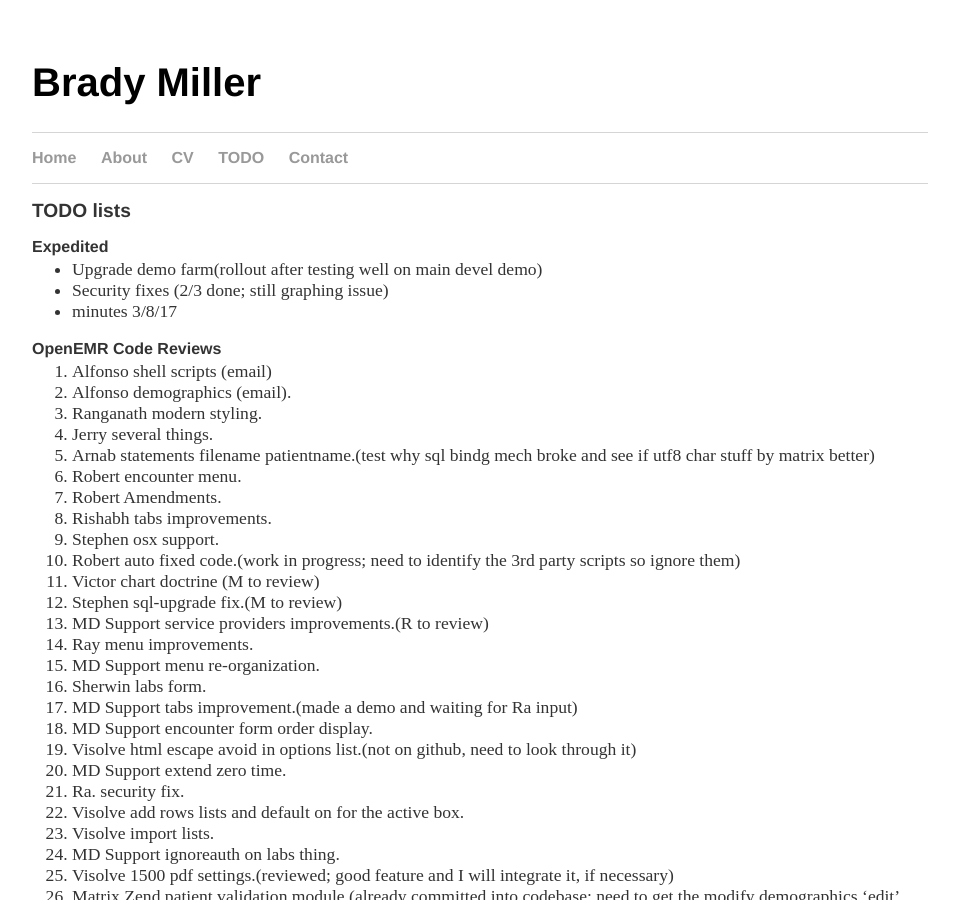
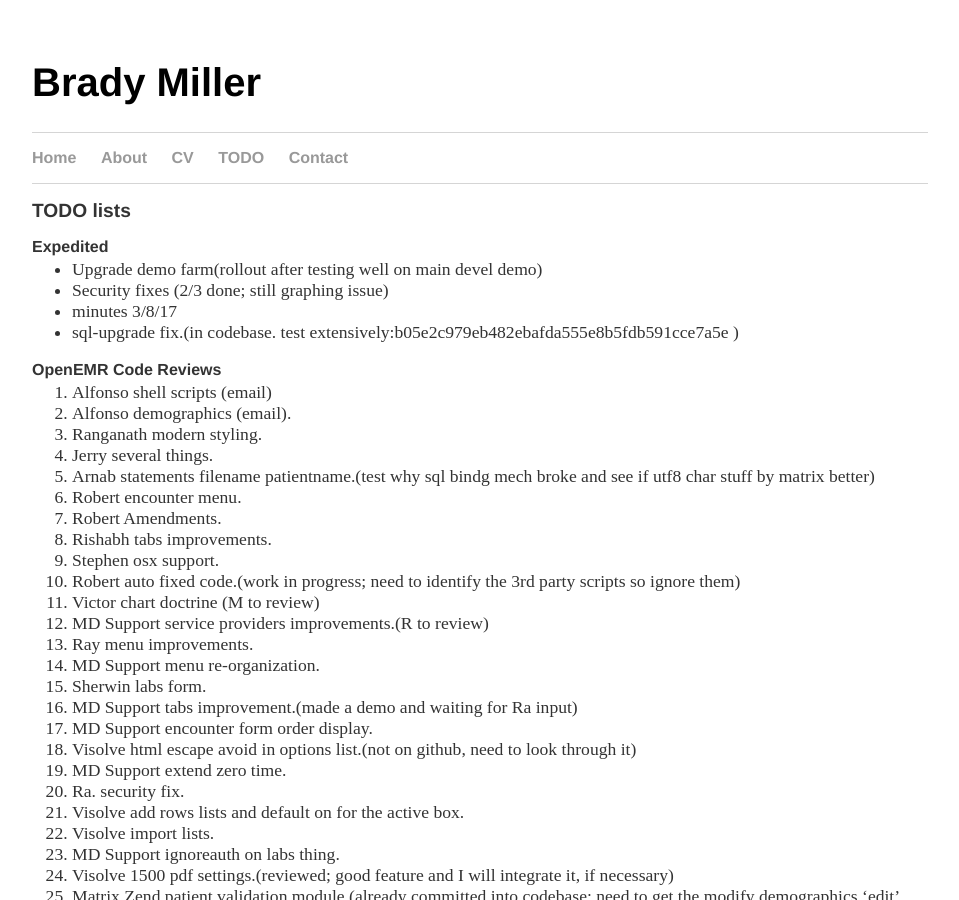
Before and after one commit to bradymiller/bradymiller.github.io, a Jekyll site: the page built from todo/index.md, in a window 1280 px wide and 900 px high. Shown: the whole window, without its empty margins (160-1119 px from the left). Built offline with Jekyll 4.4.1, drawn with Linux system fonts in a browser that asks for light colours; our own code applies the rules of GitHub Pages for plain Markdown files.

Commit message:
Update index.md

```diff
--- a/todo/index.md
+++ b/todo/index.md
@@ -7,6 +7,7 @@
 * Upgrade demo farm(rollout after testing well on main devel demo)
 * Security fixes (2/3 done; still graphing issue)
 * minutes 3/8/17
+* sql-upgrade fix.(in codebase. test extensively:b05e2c979eb482ebafda555e8b5fdb591cce7a5e )
 
 ### OpenEMR Code Reviews
 1. Alfonso shell scripts (email)
@@ -20,7 +21,6 @@
 1. Stephen osx support.
 1. Robert auto fixed code.(work in progress; need to identify the 3rd party scripts so ignore them)
 1. Victor chart doctrine (M to review)
-1. Stephen sql-upgrade fix.(M to review)
 1. MD Support service providers improvements.(R to review)
 1. Ray menu improvements.
 1. MD Support menu re-organization.
```
